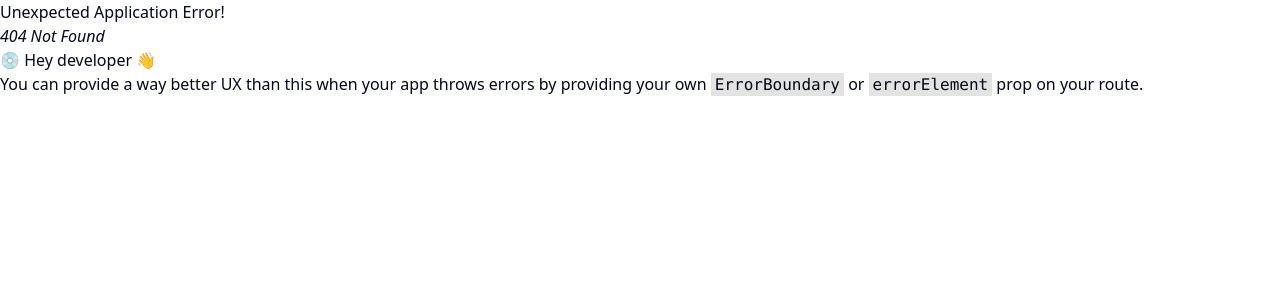
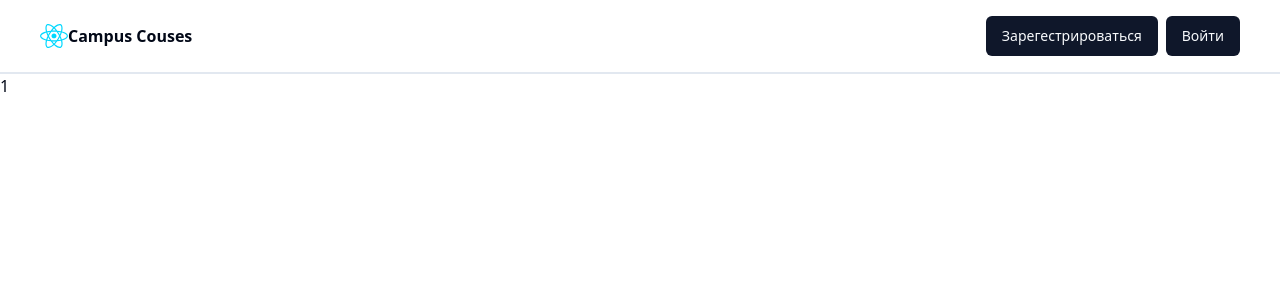
Before and after one commit to danax7/CampusCourses, a React (Vite) app: page /groups/1 in a window 1280 px wide. Before the commit this address had no page. Shown: the top 300 px of the page. Built offline with nearby package versions, Linux system fonts and the light colour scheme.

Commit message:
feature/groups :ocean: added group page sample

```diff
--- a/src/Router.tsx
+++ b/src/Router.tsx
@@ -5,6 +5,7 @@ import { RegistartionPage } from "./pages/RegistartionPage/RegistrationPage";
 import { GroupsPage } from "./pages/GroupsPage/GroupsPage";
 import { ProfilePage } from "./pages/ProfilePage/ProfilePage";
 import { MainPage } from "./pages/MainPage/MainPage";
+import { GroupPage } from "./pages/GroupPage/GroupPage";
 
 
 export const Router = createBrowserRouter([
@@ -29,6 +30,10 @@ export const Router = createBrowserRouter([
         element: <GroupsPage />,
       },
       {
+        path: '/groups/:groupId',
+        element: <GroupPage />
+      },
+      {
         path: '/profile',
         element: <ProfilePage />,
       },
--- a/src/features/groups/components/GroupInfoCard/GroupInfoCard.tsx
+++ b/src/features/groups/components/GroupInfoCard/GroupInfoCard.tsx
@@ -29,7 +29,7 @@ export const GroupInfoCard = ({group, isAdmin}: GroupInfoCardProps ) => {
   return (
     <div className='flex items-center border-2 p-2 rounded-md'>
       <div className='flex-auto'>
-        <Link to={`groups/${group.id}`}>
+        <Link to={`/groups/${group.id}`}>
           <span>{group.name}</span>
         </Link>
       </div>
--- /dev/null
+++ b/src/pages/GroupPage/GroupPage.tsx
@@ -0,0 +1,10 @@
+import { useParams } from "react-router-dom";
+
+export const GroupPage = () => {
+    const { groupId } = useParams<{ groupId: string }>();
+    return(
+        <div>
+            <span>{groupId}</span>
+        </div>
+    )
+}
```
